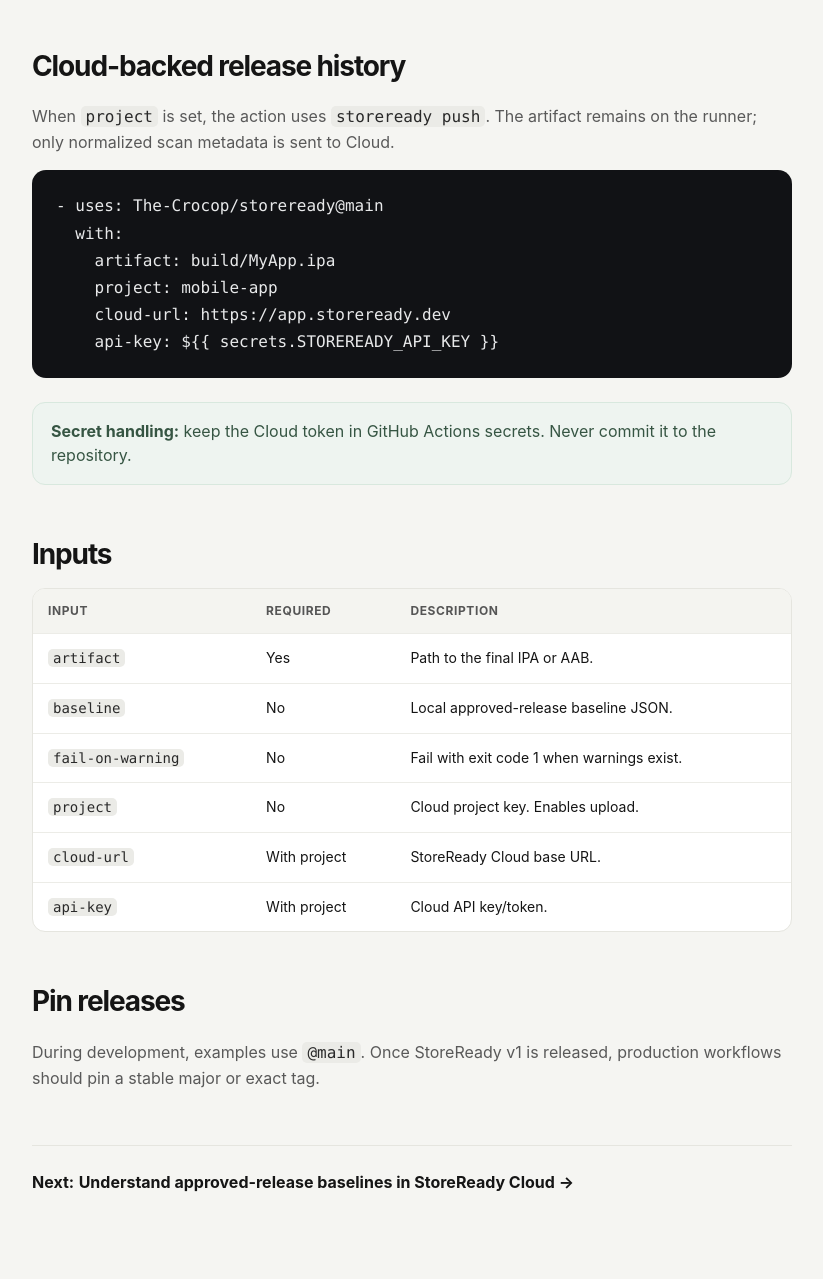
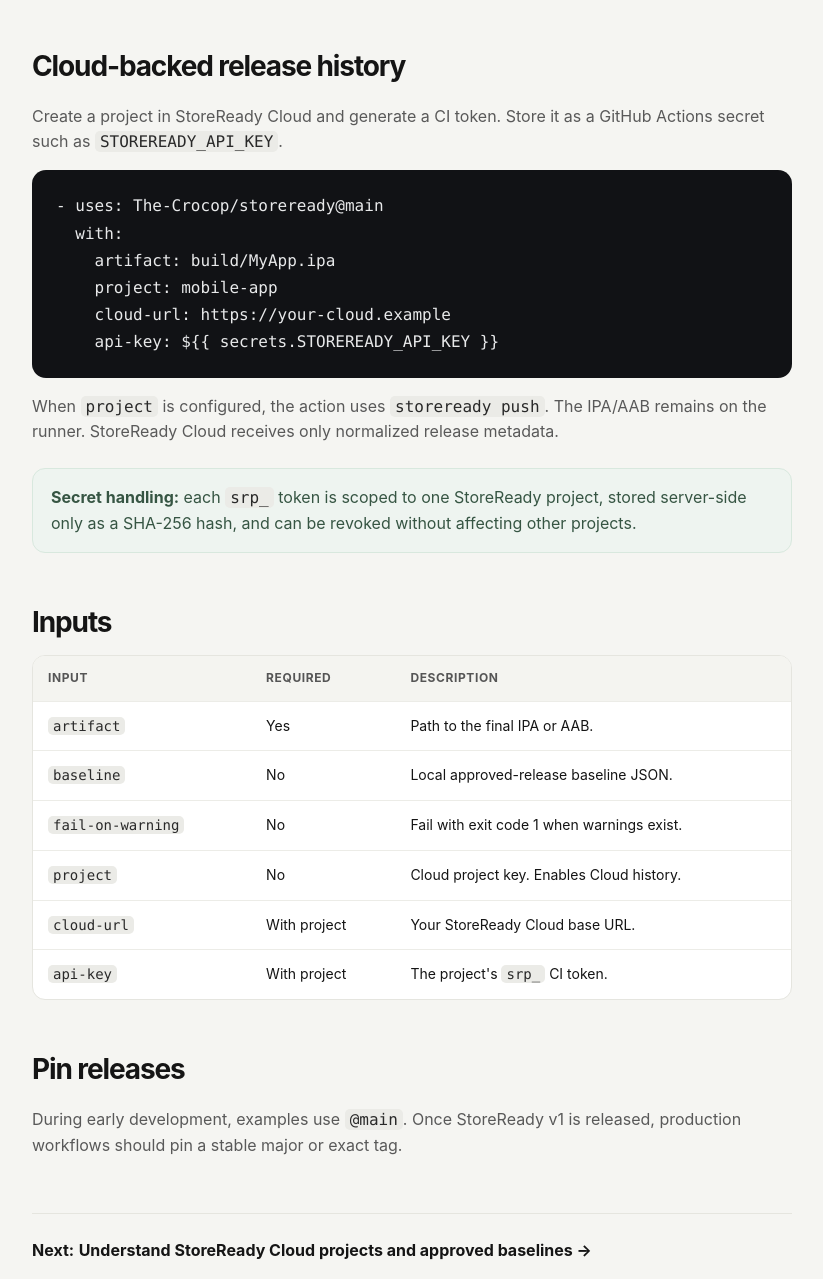
Before and after one commit to The-Crocop/storeready, a plain HTML site: page docs/github-action.html in a window 1280 px wide. Shown: the part 1241-2520 px from the top of the page, without its empty margins (332-1155 px from the left). Drawn offline with Linux system fonts and the light colour scheme.

Commit message:
docs: use scoped token in GitHub Action guide

```diff
--- a/docs/github-action.html
+++ b/docs/github-action.html
@@ -3,7 +3,7 @@
 <head>
   <meta charset="utf-8"><meta name="viewport" content="width=device-width,initial-scale=1">
   <title>GitHub Action — StoreReady</title>
-  <meta name="description" content="Run StoreReady release preflight checks in GitHub Actions.">
+  <meta name="description" content="Run StoreReady release preflight checks in GitHub Actions with optional project-scoped StoreReady Cloud history.">
   <link rel="icon" href="favicon.svg" type="image/svg+xml"><link rel="stylesheet" href="styles.css">
 </head>
 <body>
@@ -12,7 +12,7 @@
   <aside class="sidebar"><strong>Documentation</strong><a href="getting-started.html">Getting started</a><a class="active" href="github-action.html">GitHub Action</a><a href="cloud.html">StoreReady Cloud</a><a href="reference.html">CLI reference</a><a href="security.html">Security</a><a href="privacy.html">Privacy</a></aside>
   <article class="docs">
     <p class="eyebrow">CI/CD</p><h1>GitHub Action</h1>
-    <p class="lead-doc">Run StoreReady immediately after your release artifact is built. The check appears in the workflow summary and returns a meaningful exit code.</p>
+    <p class="lead-doc">Run StoreReady immediately after your release artifact is built. The report appears in the workflow summary and uses CI-friendly exit codes.</p>
 
     <h2>Local-only preflight</h2>
     <pre><code>name: Mobile release preflight
@@ -27,7 +27,7 @@
     steps:
       - uses: actions/checkout@v5
 
-      # Your build/download step must produce the IPA or AAB first.
+      # Produce/download the final IPA or AAB first.
 
       - uses: The-Crocop/storeready@main
         with:
@@ -41,15 +41,17 @@
     fail-on-warning: "true"</code></pre>
 
     <h2>Cloud-backed release history</h2>
-    <p>When <code>project</code> is set, the action uses <code>storeready push</code>. The artifact remains on the runner; only normalized scan metadata is sent to Cloud.</p>
+    <p>Create a project in StoreReady Cloud and generate a CI token. Store it as a GitHub Actions secret such as <code>STOREREADY_API_KEY</code>.</p>
     <pre><code>- uses: The-Crocop/storeready@main
   with:
     artifact: build/MyApp.ipa
     project: mobile-app
-    cloud-url: https://app.storeready.dev
+    cloud-url: https://your-cloud.example
     api-key: ${{ secrets.STOREREADY_API_KEY }}</code></pre>
 
-    <div class="note"><strong>Secret handling:</strong> keep the Cloud token in GitHub Actions secrets. Never commit it to the repository.</div>
+    <p>When <code>project</code> is configured, the action uses <code>storeready push</code>. The IPA/AAB remains on the runner. StoreReady Cloud receives only normalized release metadata.</p>
+
+    <div class="note"><strong>Secret handling:</strong> each <code>srp_</code> token is scoped to one StoreReady project, stored server-side only as a SHA-256 hash, and can be revoked without affecting other projects.</div>
 
     <h2>Inputs</h2>
     <div class="table-wrap"><table>
@@ -58,16 +60,16 @@
         <tr><td><code>artifact</code></td><td>Yes</td><td>Path to the final IPA or AAB.</td></tr>
         <tr><td><code>baseline</code></td><td>No</td><td>Local approved-release baseline JSON.</td></tr>
         <tr><td><code>fail-on-warning</code></td><td>No</td><td>Fail with exit code 1 when warnings exist.</td></tr>
-        <tr><td><code>project</code></td><td>No</td><td>Cloud project key. Enables upload.</td></tr>
-        <tr><td><code>cloud-url</code></td><td>With project</td><td>StoreReady Cloud base URL.</td></tr>
-        <tr><td><code>api-key</code></td><td>With project</td><td>Cloud API key/token.</td></tr>
+        <tr><td><code>project</code></td><td>No</td><td>Cloud project key. Enables Cloud history.</td></tr>
+        <tr><td><code>cloud-url</code></td><td>With project</td><td>Your StoreReady Cloud base URL.</td></tr>
+        <tr><td><code>api-key</code></td><td>With project</td><td>The project's <code>srp_</code> CI token.</td></tr>
       </tbody>
     </table></div>
 
     <h2>Pin releases</h2>
-    <p>During development, examples use <code>@main</code>. Once StoreReady v1 is released, production workflows should pin a stable major or exact tag.</p>
+    <p>During early development, examples use <code>@main</code>. Once StoreReady v1 is released, production workflows should pin a stable major or exact tag.</p>
 
-    <div class="next"><strong>Next:</strong> <a href="cloud.html">Understand approved-release baselines in StoreReady Cloud →</a></div>
+    <div class="next"><strong>Next:</strong> <a href="cloud.html">Understand StoreReady Cloud projects and approved baselines →</a></div>
   </article>
 </main>
 <footer><div class="footer-brand"><span class="logo">✓</span> StoreReady</div><div class="footer-links"><a href="security.html">Security</a><a href="privacy.html">Privacy</a><a href="https://github.com/The-Crocop/storeready">GitHub</a></div></footer>
```
